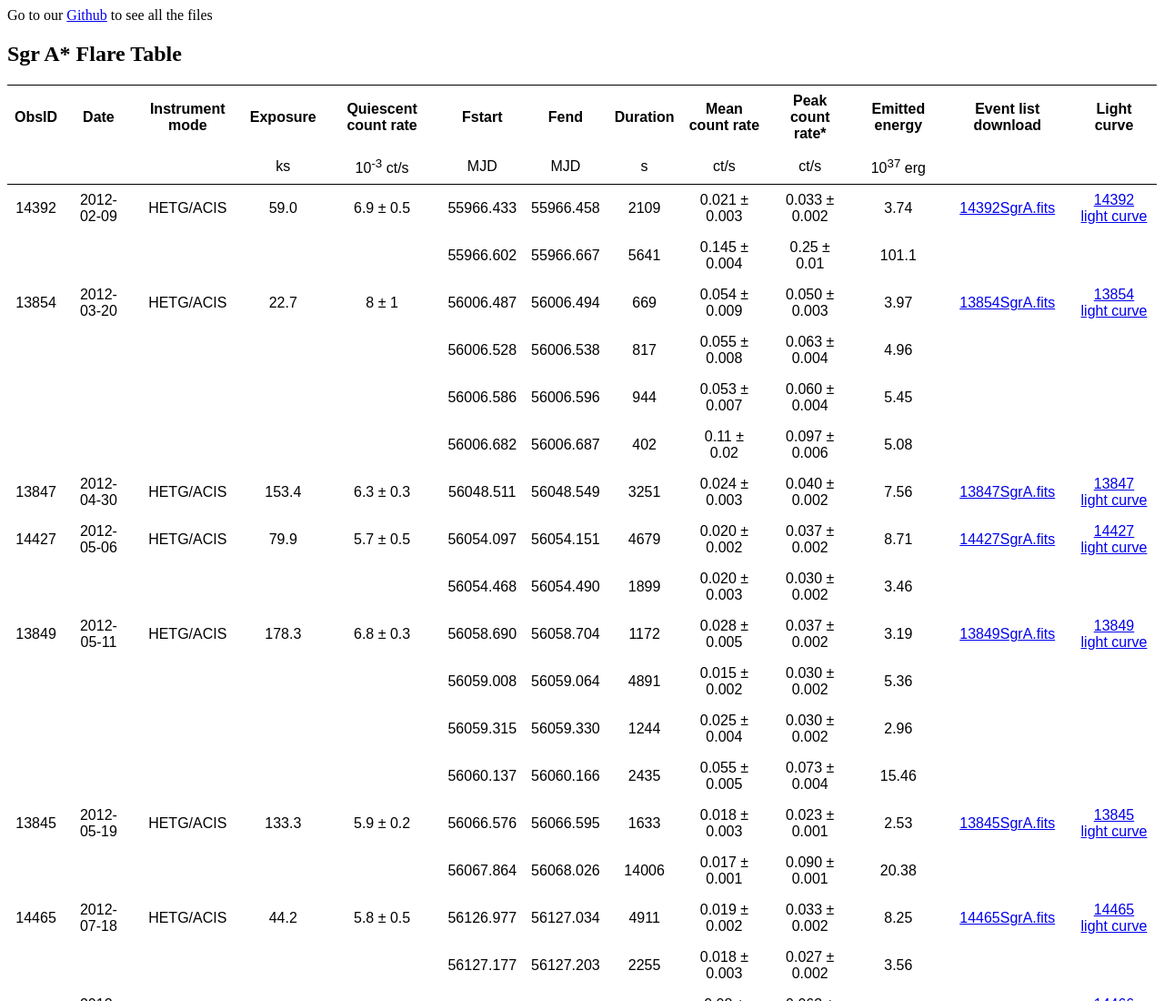
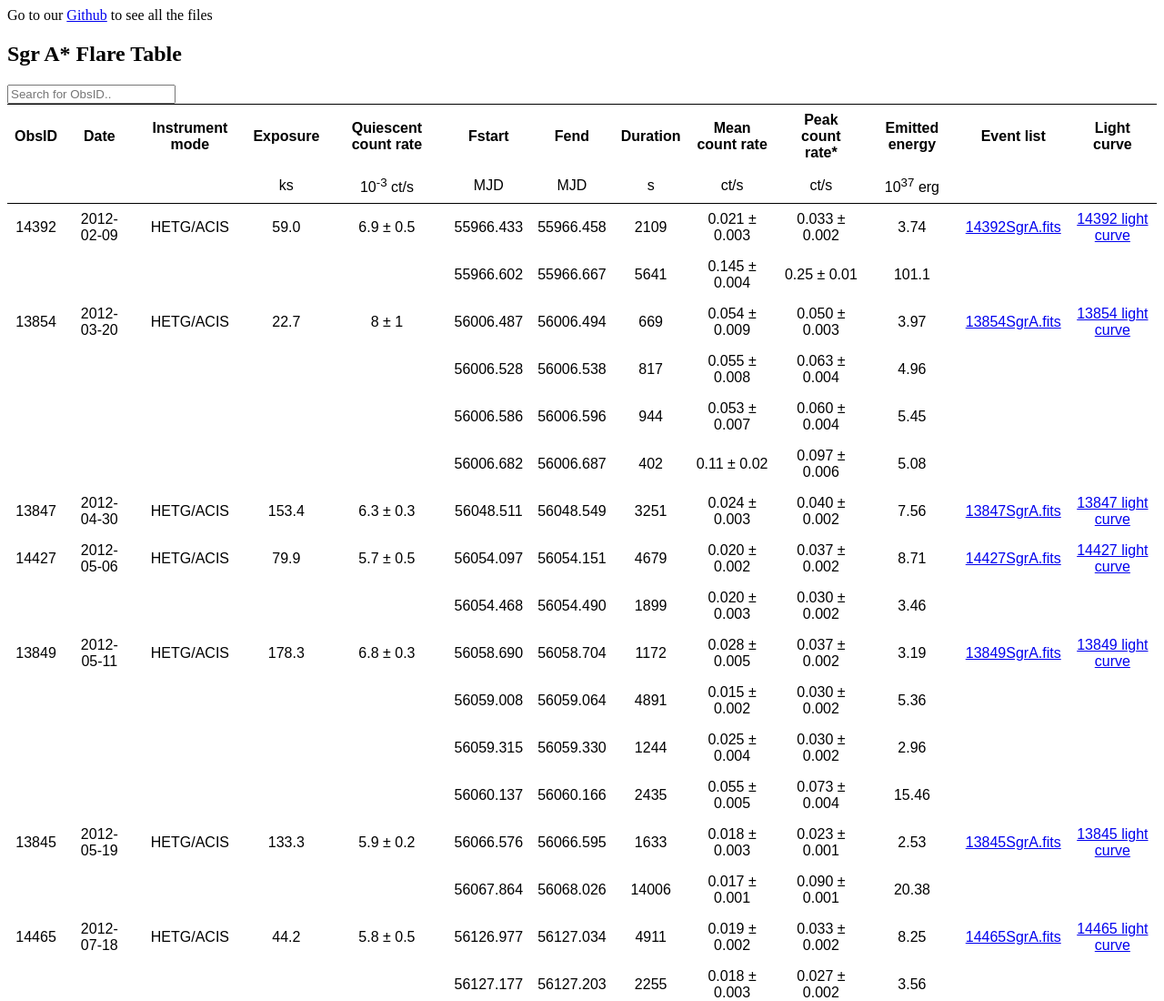
Before and after one commit to Elie23/FlareDatabase, a plain HTML site: page FlareTable.html in a window 1280 px wide. Shown: the top 1100 px of the page at 91% size. Drawn offline with Linux system fonts and the light colour scheme.

Commit message:
Added search bar

```diff
--- a/FlareTable.html
+++ b/FlareTable.html
@@ -2,7 +2,7 @@
 <html>
 <head>
 <style>
-table {
+Table {
   font-family: arial, sans-serif;
   border-collapse: collapse;
   width: 100%;
@@ -20,7 +20,10 @@ td, th {
 Go to our <a href="https://github.com/Elie23/FlareDatabase/"> Github</a> to see all the files
 <h2>Sgr A* Flare Table</h2>
 
-<table>
+<input type="text" id="myInput" onkeyup="myFunction()" placeholder="Search for ObsID.." title="Type in a ObsID" align="right">
+
+
+<table id="myTable">
   <tr style="border-top: 1px solid">
     <th>ObsID</th>
     <th>Date</th>
@@ -33,7 +36,7 @@ Go to our <a href="https://github.com/Elie23/FlareDatabase/"> Github</a> to see
     <th>Mean count rate</th>
     <th>Peak count rate*</th>
     <th>Emitted energy</th>
-    <th>Event list download</th>
+    <th>Event list</th>
     <th>Light curve</th>
   </tr>
   <tr style="border-bottom: 1px solid">
@@ -877,9 +880,29 @@ Go to our <a href="https://github.com/Elie23/FlareDatabase/"> Github</a> to see
   </tr>
 
 </table>
-
-
-</body>
 The exposure is the total lenght of the blocks. The flare mean cout rates are pile-up corrected but not quiescence-subtracted and we indicate Poisson error bars. The energies are from 2-10 keV (not 2-8 keV like the mean count rates), are pile-up corrected and quiescence-subtracted.
 <br />*: Peak count rates are inacurate for short flares (duration less than or comparable to the bin size of 300s)
+</body>
+
+<script>
+function myFunction() {
+  var input, filter, table, tr, td, i, txtValue;
+  input = document.getElementById("myInput");
+  filter = input.value.toUpperCase();
+  table = document.getElementById("myTable");
+  tr = table.getElementsByTagName("tr");
+  for (i = 0; i < tr.length; i++) {
+    td = tr[i].getElementsByTagName("td")[0];
+    if (td) {
+      txtValue = td.textContent || td.innerText;
+      if (txtValue.toUpperCase().indexOf(filter) > -1) {
+        tr[i].style.display = "";
+      } else {
+        tr[i].style.display = "none";
+      }
+    }
+  }
+}
+</script>
+
 </html>
```
